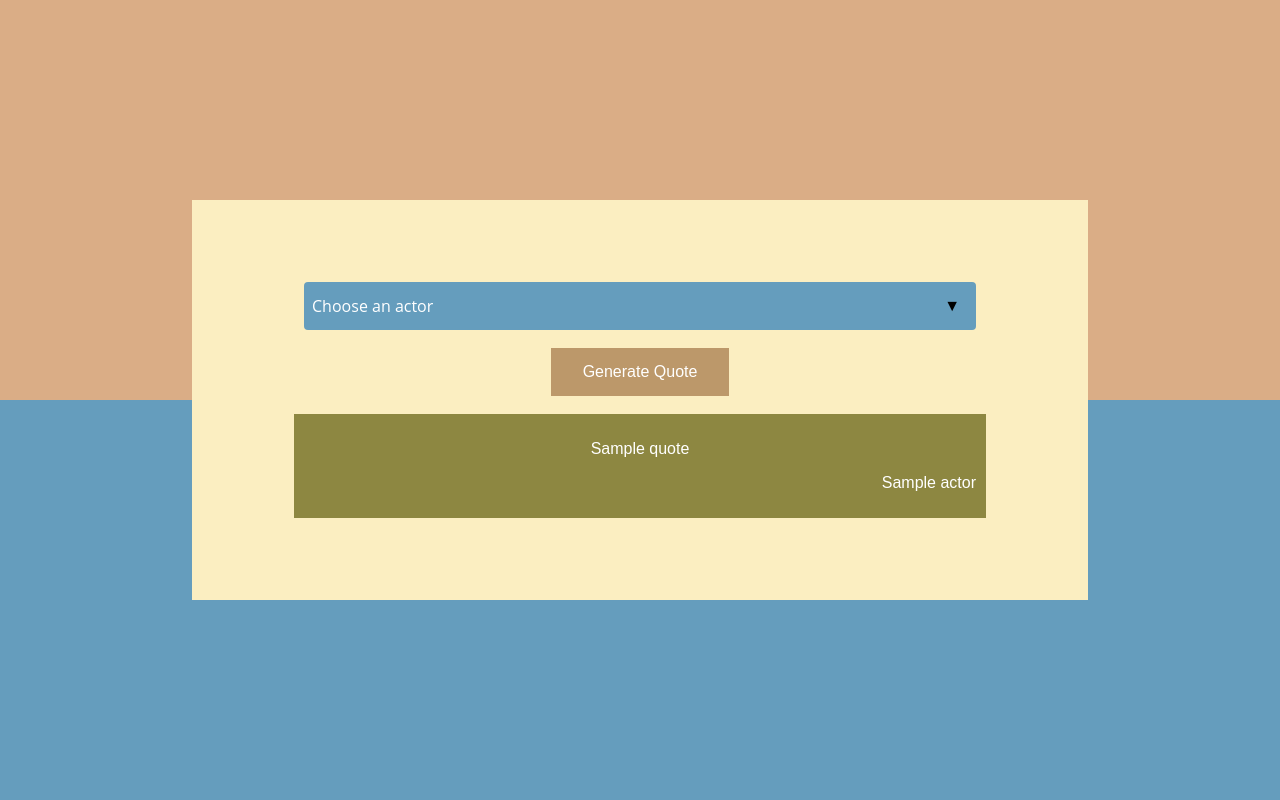
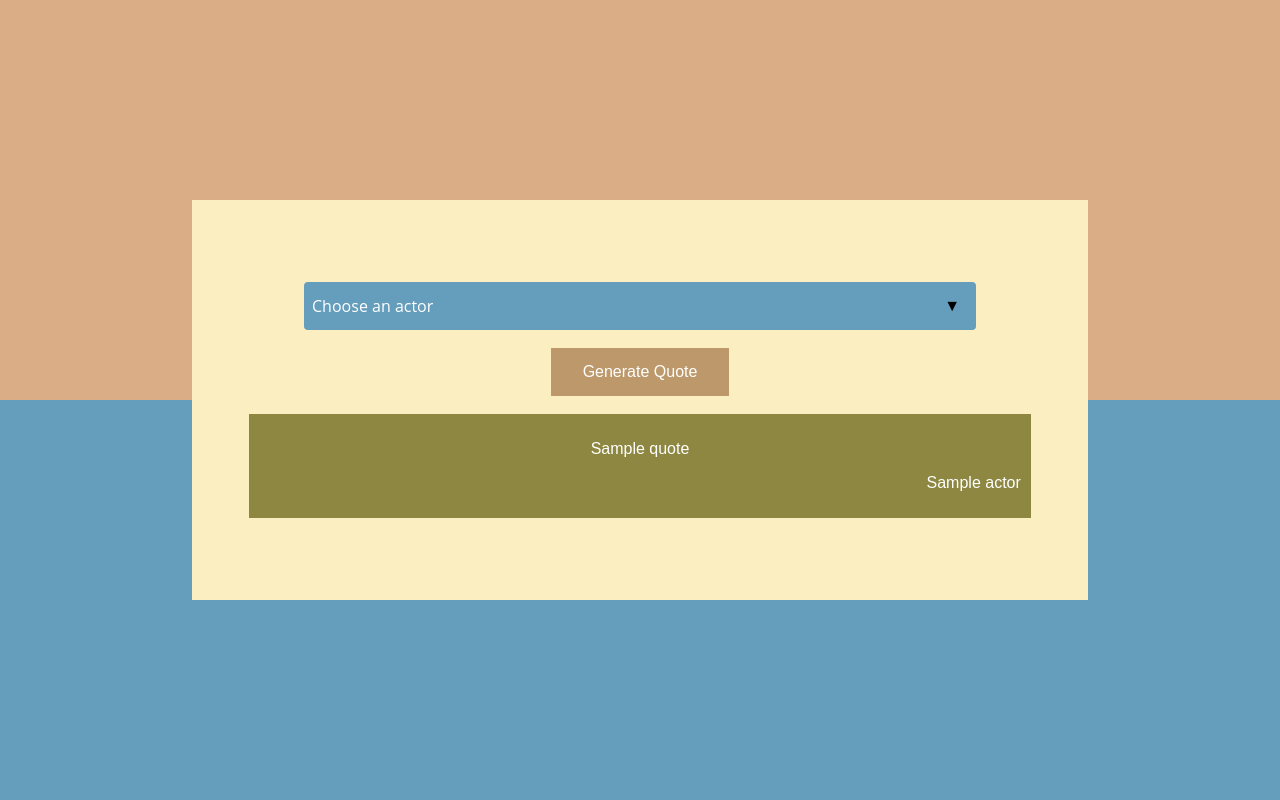
Before and after one commit to deji12/GameOfThrones, a Django app: template templates/home.html in a window 1280 px wide. Run offline with Django 3.2, Linux system fonts and the light colour scheme; the template is opened without the code that fills it: most values are stand-ins (such as "Sample title", 1, 10 or a date in 2020).

Commit message:
updated frontend

```diff
--- a/QuotesApi/views.py
+++ b/QuotesApi/views.py
@@ -48,6 +48,7 @@ def get_quote_by_actor(request):
         get_actor = Actor.objects.get(quoter=actor)
 
         get_quotes = Quote.objects.filter(actor=get_actor)
+
         select_randomn_quote = random.choice(get_quotes)
 
         serializer = QuoteSerializer(select_randomn_quote, many=False)
--- a/templates/home.html
+++ b/templates/home.html
@@ -53,7 +53,7 @@
     .parent {
         background-color: #FBEEC1;
         width: 70%;
-        height: 50%;
+        min-height: 50%;
         position: absolute;
         display: flex;
         flex-direction: column;
@@ -66,8 +66,8 @@
 
     .child-2 {
         background-color: #8D8741;
-        min-height: 20%;
-        width: 75%;
+        min-height: %;
+        width: 85%;
         padding: 10px;
     }
 
```
